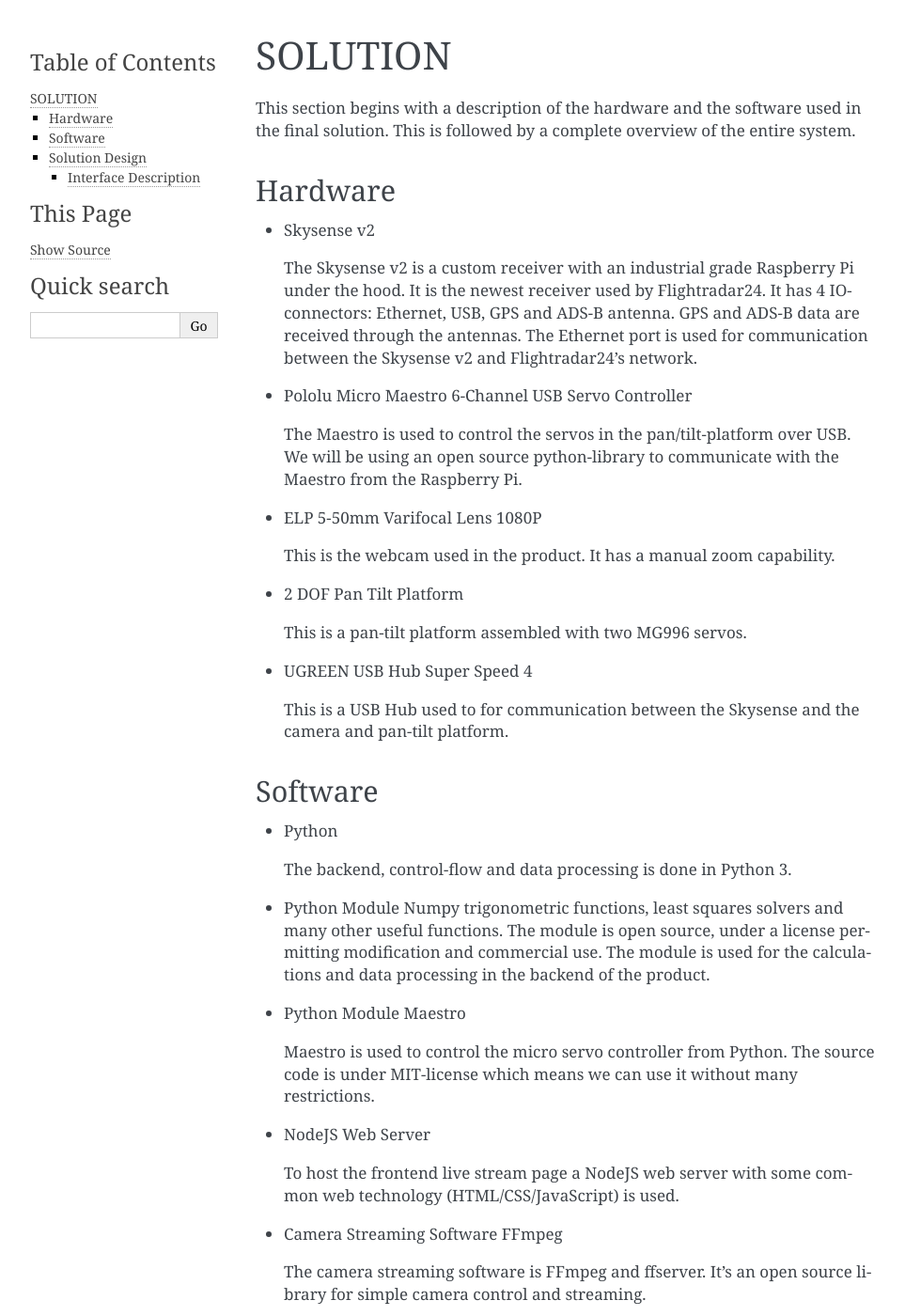
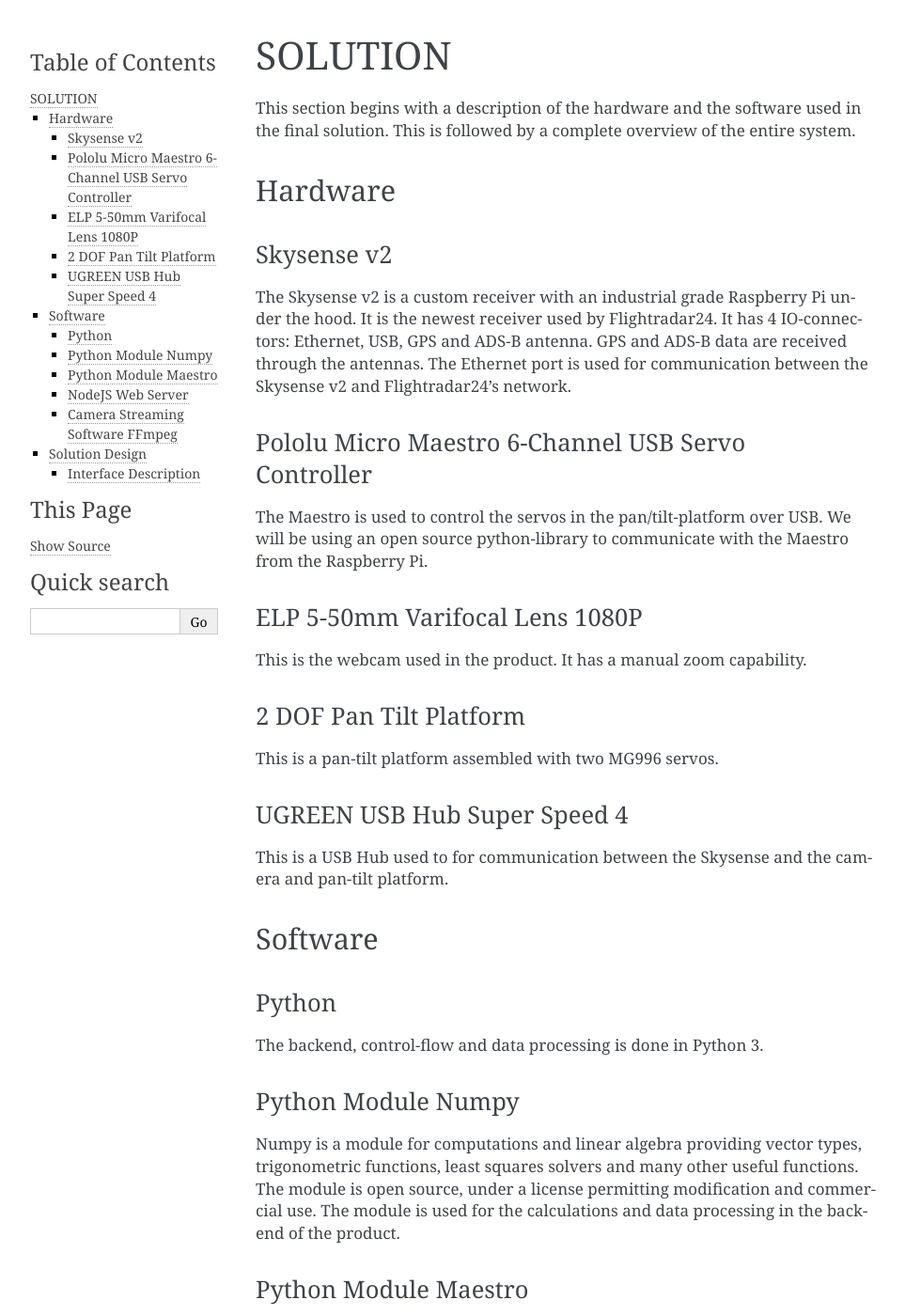
Before and after one commit to aathn/mvk18, a Sphinx documentation site: the page built from docs/source/solution.rst, in a window 1280 px wide and 1400 px high. Shown: the whole window at 94% size, without its empty margins (148-1111 px from the left). Built offline with Sphinx 7.4.7, drawn with Linux system fonts in a browser that asks for light colours; formulas are drawn with MathJax 3.

Commit message:
Revert "make list of headers"
This reverts commit 885c0f161fc498e0659643ff5dad7d3423ceec87.

```diff
--- a/docs/source/solution.rst
+++ b/docs/source/solution.rst
@@ -9,63 +9,75 @@
 Hardware
 --------
 
-- Skysense v2
+Skysense v2
+~~~~~~~~~~~
 
-  The Skysense v2 is a custom receiver with an industrial grade
-  Raspberry Pi under the hood. It is the newest receiver used by
-  Flightradar24. It has 4 IO-connectors: Ethernet, USB, GPS and ADS-B antenna.
-  GPS and ADS-B data are received through the antennas.
-  The Ethernet port is used for communication between the Skysense v2 and
-  Flightradar24’s network.
+The Skysense v2 is a custom receiver with an industrial grade
+Raspberry Pi under the hood. It is the newest receiver used by
+Flightradar24. It has 4 IO-connectors: Ethernet, USB, GPS and ADS-B antenna.
+GPS and ADS-B data are received through the antennas.
+The Ethernet port is used for communication between the Skysense v2 and
+Flightradar24’s network.
 
-- Pololu Micro Maestro 6-Channel USB Servo Controller
+Pololu Micro Maestro 6-Channel USB Servo Controller
+~~~~~~~~~~~~~~~~~~~~~~~~~~~~~~~~~~~~~~~~~~~~~~~~~~~
 
-  The Maestro is used to control the servos in the pan/tilt-platform
-  over USB. We will be using an open source python-library to
-  communicate with the Maestro from the Raspberry Pi.
+The Maestro is used to control the servos in the pan/tilt-platform
+over USB. We will be using an open source python-library to
+communicate with the Maestro from the Raspberry Pi.
 
-- ELP 5-50mm Varifocal Lens 1080P
+ELP 5-50mm Varifocal Lens 1080P
+~~~~~~~~~~~~~~~~~~~~~~~~~~~~~~~
 
-  This is the webcam used in the product. It has a manual zoom
-  capability.
+This is the webcam used in the product. It has a manual zoom
+capability.
 
-- 2 DOF Pan Tilt Platform
+2 DOF Pan Tilt Platform
+~~~~~~~~~~~~~~~~~~~~~~~
 
-  This is a pan-tilt platform assembled with two MG996 servos.
+This is a pan-tilt platform assembled with two MG996 servos.
 
-- UGREEN USB Hub Super Speed 4
+UGREEN USB Hub Super Speed 4
+~~~~~~~~~~~~~~~~~~~~~~~~~~~~
 
-  This is a USB Hub used to for communication between the Skysense and the
-  camera and pan-tilt platform.
+This is a USB Hub used to for communication between the Skysense and the
+camera and pan-tilt platform.
 
 Software
 --------
 
-- Python
+Python
+~~~~~~
 
-  The backend, control-flow and data processing is done in Python 3.
+The backend, control-flow and data processing is done in Python 3.
 
-- Python Module Numpy
-  trigonometric functions, least squares solvers and many other useful
-  functions. The module is open source, under a license permitting
-  modification and commercial use. The module is used for the calculations and
-  data processing in the backend of the product.
+Python Module Numpy
+~~~~~~~~~~~~~~~~~~~
 
-- Python Module Maestro
+Numpy is a module for computations and linear algebra providing vector types,
+trigonometric functions, least squares solvers and many other useful
+functions. The module is open source, under a license permitting
+modification and commercial use. The module is used for the calculations and
+data processing in the backend of the product.
 
-  Maestro is used to control the micro servo controller from Python. The
-  source code is under MIT-license which means we can use it without many
-  restrictions.
+Python Module Maestro
+~~~~~~~~~~~~~~~~~~~~~
 
-- NodeJS Web Server
+Maestro is used to control the micro servo controller from Python. The
+source code is under MIT-license which means we can use it without many
+restrictions.
 
-  To host the frontend live stream page a NodeJS web server with some common web
-  technology (HTML/CSS/JavaScript) is used.
+NodeJS Web Server
+~~~~~~~~~~~~~~~~~
 
-- Camera Streaming Software FFmpeg
+To host the frontend live stream page a NodeJS web server with some common web
+technology (HTML/CSS/JavaScript) is used.
 
-  The camera streaming software is FFmpeg and ffserver. It's an open source
-  library for simple camera control and streaming.
+Camera Streaming Software FFmpeg
+~~~~~~~~~~~~~~~~~~~~~~~~~~~~~~~~
+
+The camera streaming software is FFmpeg and ffserver. It's an open source
+library for simple camera control and streaming.
 
 Solution Design
 ---------------
```
